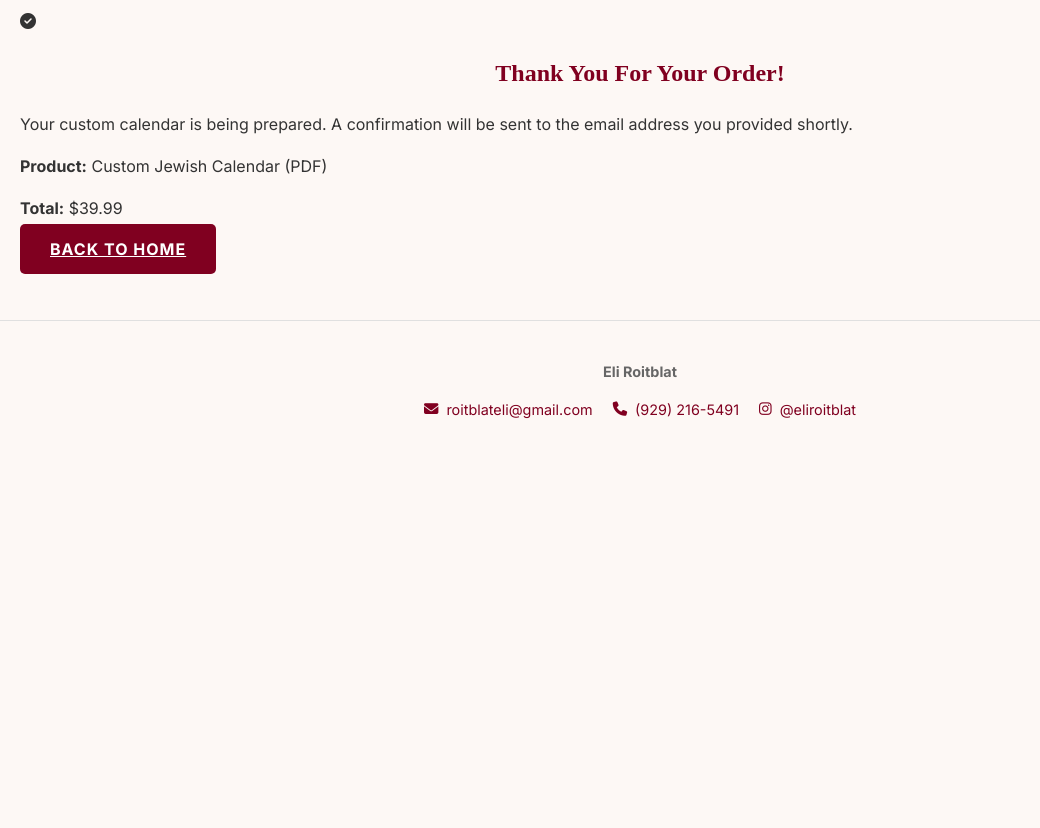
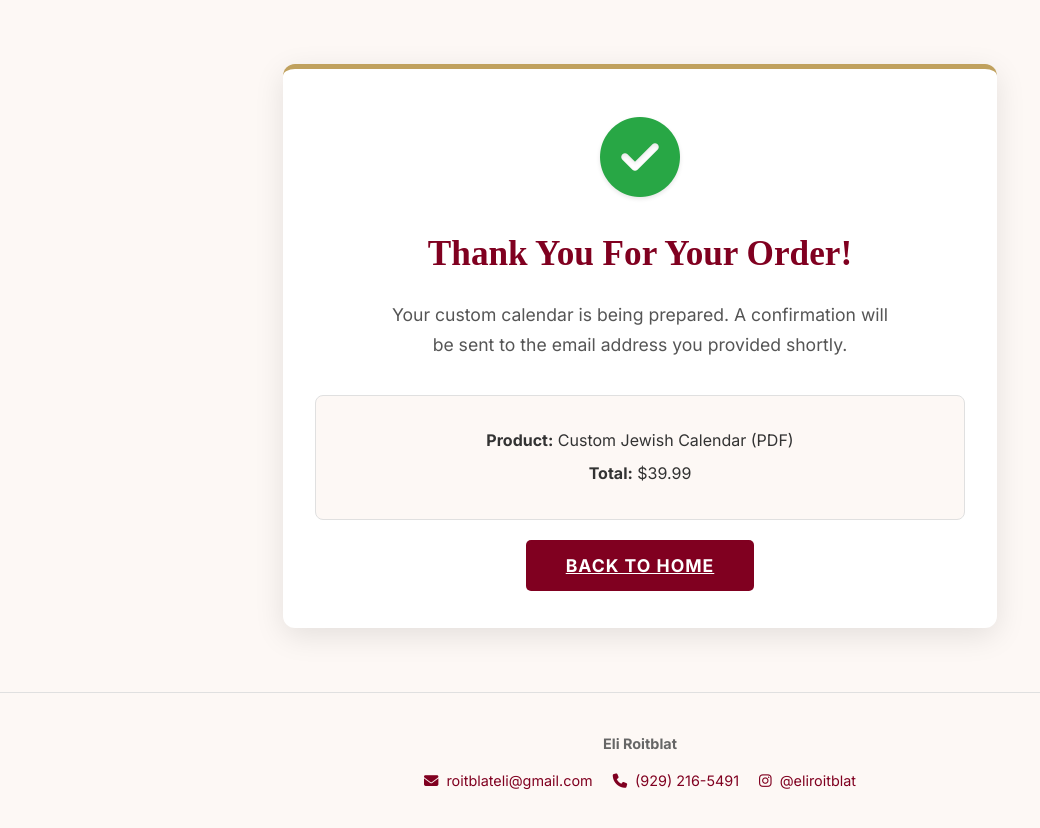
Before and after one commit to elir12131/calendarweb, a Flask app: page /thank-you in a window 1280 px wide. Shown: the part 102-930 px from the top of the page, without its empty margins (0-1040 px from the left). Before the commit the page ends 521 px from the top, so only its background shows below. Run offline with Flask 3, Linux system fonts and the light colour scheme.

Commit message:
header fix

```diff
--- a/static/css/style.css
+++ b/static/css/style.css
@@ -118,3 +159,201 @@ h1, h2, h3 { font-family: var(--font-heading); color: var(--accent-burgundy); te
         white-space: nowrap;
     }
 }
+
+/* --- NEW & IMPROVED: THANK YOU PAGE STYLES --- */
+.thank-you-container {
+    max-width: 600px;
+    margin: 3em auto;
+    text-align: center;
+    background: #fff;
+    padding: 3em;
+    border-radius: 12px;
+    box-shadow: 0 8px 30px rgba(0,0,0,0.1);
+    border-top: 5px solid var(--accent-gold);
+}
+.thank-you-icon-wrapper {
+    margin-bottom: 0.5em;
+}
+.thank-you-icon-wrapper .fa-check-circle {
+    font-size: 5rem;
+    color: #28a745;
+    text-shadow: 0 2px 4px rgba(0,0,0,0.1);
+}
+.thank-you-container h2 {
+    font-size: 2.5rem;
+    font-weight: 700;
+    margin-bottom: 0.25em;
+}
+.confirmation-text {
+    font-size: 1.1rem;
+    color: #666;
+    line-height: 1.6;
+    max-width: 480px;
+    margin: 0 auto 2.5em auto;
+}
+.order-details-summary {
+    border: 1px solid var(--border-light-gray);
+    background-color: var(--bg-soft-cream);
+    border-radius: 8px;
+    padding: 1.5em;
+    margin: 2em 0;
+    text-align: center;
+}
+.order-details-summary p {
+    margin: 0.75em 0;
+    font-size: 1rem;
+}
+.back-home-btn {
+    margin-top: 1.5em;
+    padding: 15px 40px;
+    font-size: 1.1rem;
+}
+
+/* --- Mobile adjustments for the thank you page --- */
+@media (max-width: 768px) {
+    .thank-you-container {
+        padding: 2em 1.5em;
+        margin: 2em auto;
+    }
+    .thank-you-container h2 {
+        font-size: 2rem;
+    }
+}
+
+/* --- CHECKOUT & CART PAGE STYLES --- */
+.checkout-container {
+    max-width: 600px;
+    margin: 2em auto;
+    background: #fff;
+    padding: 2em;
+    border-radius: 8px;
+    box-shadow: 0 4px 20px rgba(0,0,0,0.07);
+}
+.order-summary {
+    border-bottom: 1px solid var(--border-light-gray);
+    padding-bottom: 1.5em;
+    margin-bottom: 1.5em;
+}
+.summary-item, .summary-total {
+    display: flex;
+    justify-content: space-between;
+    margin-bottom: 0.5em;
+}
+.summary-total {
+    font-weight: bold;
+    font-size: 1.2em;
+    margin-top: 1em;
+}
+.payment-form h2 {
+    margin-bottom: 1em;
+}
+.form-group {
+    margin-bottom: 1.5em;
+}
+.form-group label {
+    display: block;
+    margin-bottom: 0.5em;
+    font-weight: bold;
+}
+.form-input {
+    width: 100%;
+    padding: 12px;
+    border: 1px solid var(--border-light-gray);
+    border-radius: 5px;
+    font-size: 1rem;
+    box-sizing: border-box;
+}
+.form-row {
+    display: flex;
+    gap: 20px;
+}
+.pay-button {
+    width: 100%;
+    margin-top: 1em;
+}
+
+/* --- CART SPECIFIC STYLES --- */
+.cart-item {
+    display: flex;
+    justify-content: space-between;
+    align-items: flex-start;
+    padding-bottom: 1.5em;
+    margin-bottom: 1.5em;
+    border-bottom: 1px solid var(--border-light-gray);
+}
+.item-details .item-title {
+    font-weight: bold;
+    font-size: 1.1rem;
+    margin: 0;
+}
+.item-details .item-desc {
+    font-size: 0.9rem;
+    color: #666;
+    margin: 0.5em 0;
+}
+.zipcode-list {
+    list-style-type: disc;
+    padding-left: 20px;
+    margin: 0.5em 0 0 0;
+    color: #333;
+}
+.item-price {
+    font-size: 1.1rem;
+    font-weight: bold;
+    white-space: nowrap;
+    margin-left: 2em;
+}
+
+/* --- THANK YOU PAGE STYLES --- */
+.thank-you-container {
+    max-width: 650px;
+    margin: 4em auto;
+    text-align: center;
+    background: #fff;
+    padding: 3em 2em;
+    border-radius: 12px;
+    box-shadow: 0 8px 30px rgba(0,0,0,0.1);
+    border-top: 5px solid var(--accent-gold);
+}
+.thank-you-icon-wrapper {
+    margin-bottom: 1em;
+}
+.thank-you-icon-wrapper .fa-check-circle {
+    font-size: 5rem;
+    color: #28a745;
+}
+.thank-you-container h2 {
+    font-size: 2.2rem;
+    margin-bottom: 0.5em;
+}
+.confirmation-text {
+    font-size: 1.1rem;
+    color: #555;
+    line-height: 1.7;
+    max-width: 500px;
+    margin: 0 auto 2em auto;
+}
+.order-details-summary {
+    border-top: 1px solid var(--border-light-gray);
+    border-bottom: 1px solid var(--border-light-gray);
+    padding: 1.5em 0;
+    margin: 2em 0;
+    text-align: center;
+}
+.order-details-summary p {
+    margin: 0.5em 0;
+}
+.back-home-btn {
+    margin-top: 1em;
+}
+
+/* --- Add this inside the main mobile media query --- */
+@media (max-width: 991px) {
+    .form-row {
+        flex-direction: column;
+        gap: 0;
+    }
+    .checkout-container {
+        padding: 1.5em;
+    }
+}
```
Also changed, not shown: other parts of static/css/style.css (+41 -0 lines).
